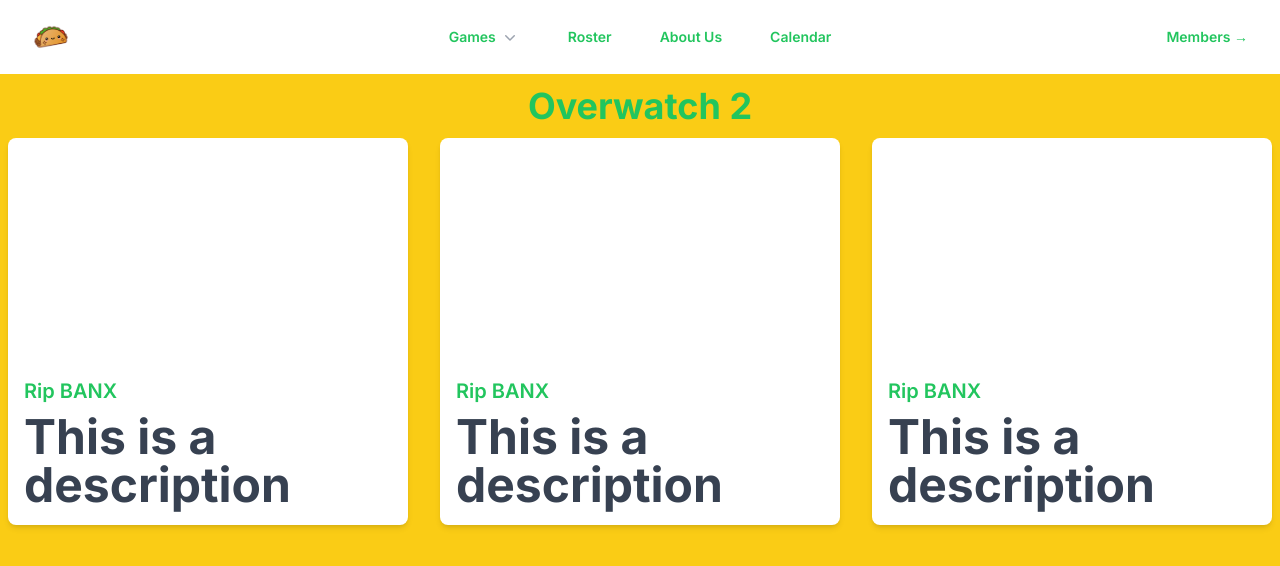
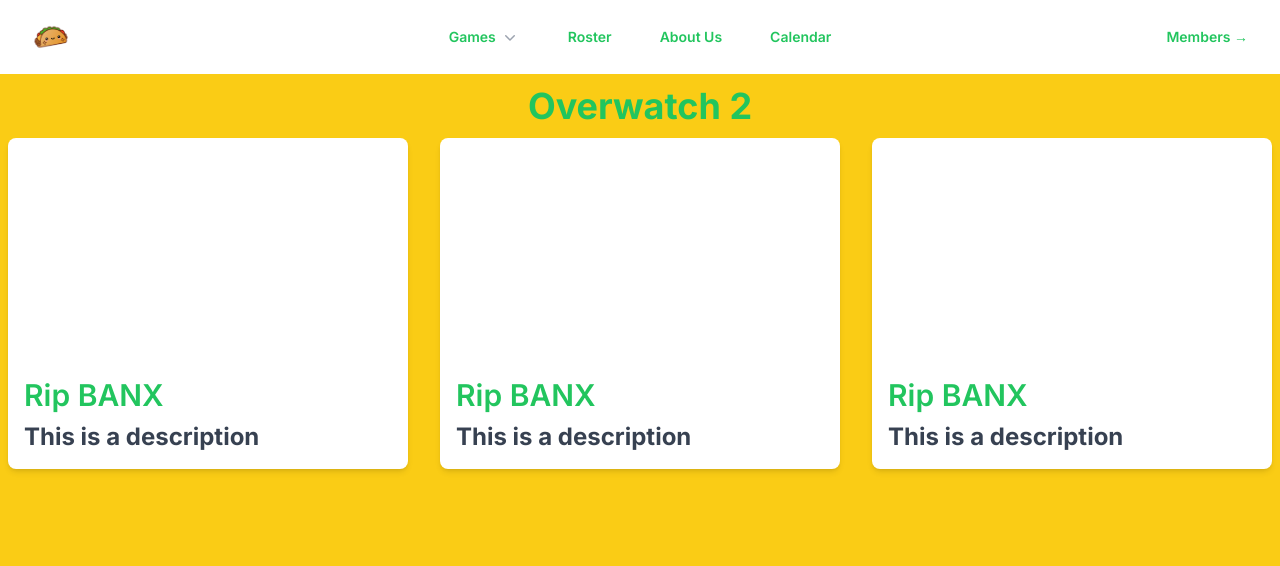
Before and after one commit to mstevensdesign/pigfarm-club, a Next.js app: page /games/overwatch2 in a window 1280 px wide. Shown: the top 566 px of the page. Built offline with nearby package versions, Linux system fonts and the light colour scheme.

Commit message:
make description and title responsive in the card clip component

```diff
--- a/src/app/components/Clip.tsx
+++ b/src/app/components/Clip.tsx
@@ -34,7 +34,9 @@ const Clip = (props: Props) => {
           />
         )}
         {props.title && (
-          <h2 className="mt-4 text-xl font-semibold">{props.title}</h2>
+          <h2 className="mt-4 text-xl font-semibold md:text-2xl lg:text-3xl">
+            {props.title}
+          </h2>
         )}
         {props.author && (
           <p className="mt-2 text-sm text-gray-600">{props.author}</p>
@@ -43,7 +45,9 @@ const Clip = (props: Props) => {
           <p className="mt-1 text-xs text-gray-500">{props.date}</p>
         )}
         {props.description && (
-          <p className="mt-2 text-gray-700">{props.description}</p>
+          <p className="mt-2 text-lg text-gray-700 md:text-xl lg:text-2xl">
+            {props.description}
+          </p>
         )}
       </div>
     </div>
```
